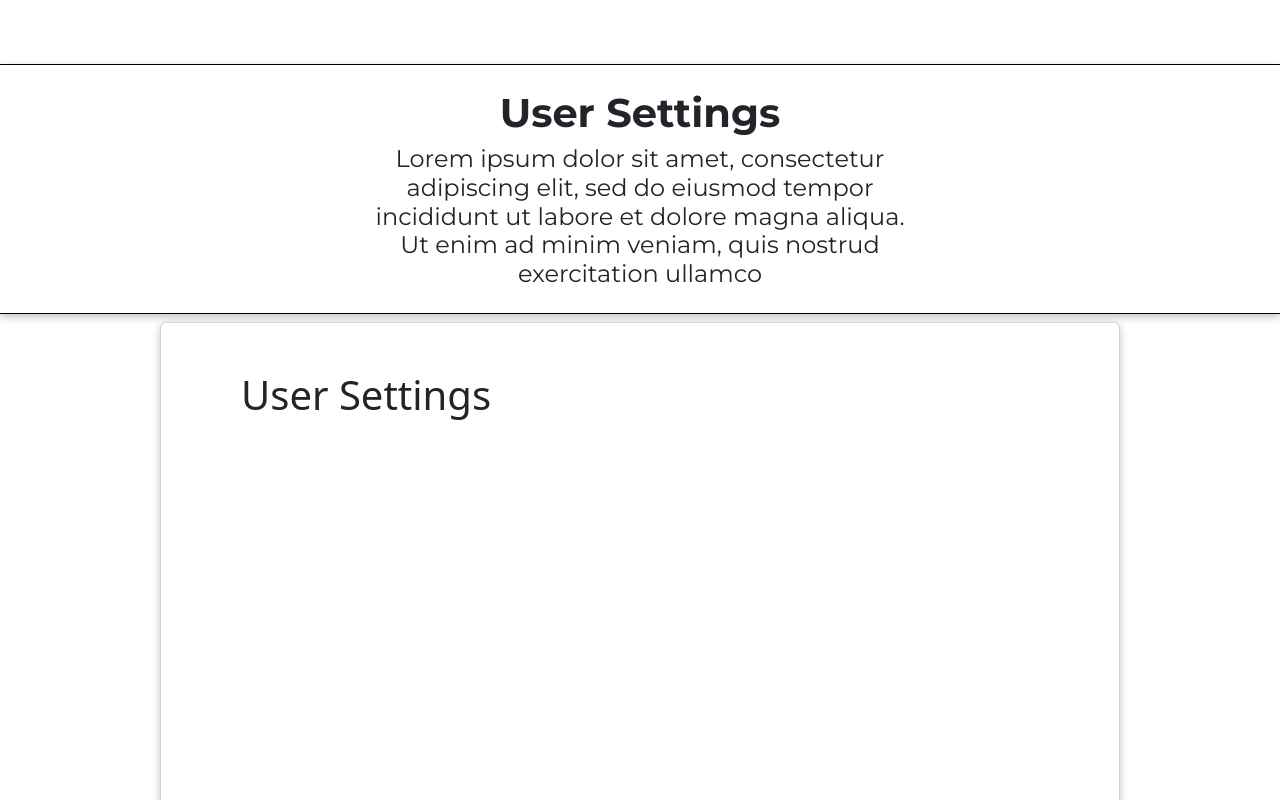
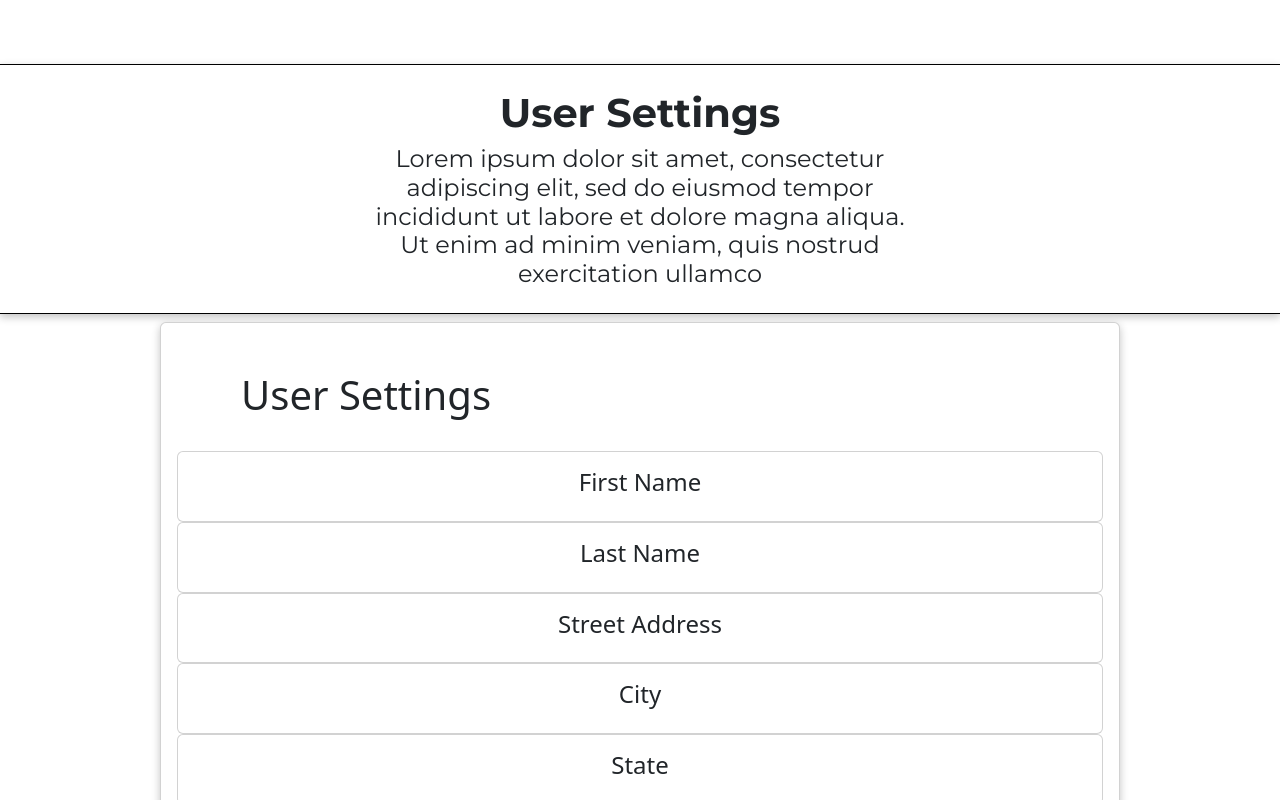
Before and after one commit to jvt703/BankingCustomerPortal, a React (Create React App) app in the folder user-portal/: page /Settings in a window 1280 px wide. Shown: the top 800 px of the page. Built offline with nearby package versions, Linux system fonts and the light colour scheme.

Commit message:
Settings

```diff
--- a/user-portal/src/Components/Users/UserSettings.js
+++ b/user-portal/src/Components/Users/UserSettings.js
@@ -1,6 +1,7 @@
 import React from "react";
 import HeaderComponent from "../Headercomponent";
 import Section from "../Section/Section";
+import UserSettingsCard from "./UserSettingsCard";
 
 
 const UserSettings = ()=>{
@@ -10,7 +11,12 @@ const UserSettings = ()=>{
         <HeaderComponent pageName={"User Settings"} pageDescription="Lorem ipsum dolor sit amet, consectetur adipiscing elit, sed do eiusmod tempor incididunt ut labore et dolore magna aliqua. Ut enim ad minim veniam, quis nostrud exercitation ullamco"/>
 
         <Section title="User Settings">
-
+            <UserSettingsCard settingText={"First Name"}/>
+            <UserSettingsCard settingText={"Last Name"}/>
+            <UserSettingsCard settingText={"Street Address"}/>
+            <UserSettingsCard settingText={"City"}/>
+            <UserSettingsCard settingText={"State"}/>
+            <UserSettingsCard settingText={"Zip Code"}/>
 
         </Section>
         </>
--- a/user-portal/src/Components/Users/UserSettingsCard.js
+++ b/user-portal/src/Components/Users/UserSettingsCard.js
@@ -0,0 +1,15 @@
+import React from "react";
+
+
+const UserSettingsCard = ({settingText}) => {
+
+    return (
+        <div className="card">
+            <div className="card-body">
+                <h4>{settingText}</h4>
+            </div>
+        </div>
+    );
+}
+
+export default UserSettingsCard;
```
Also changed, not shown: 1 other file (tests, documents, lock files or other folders).
